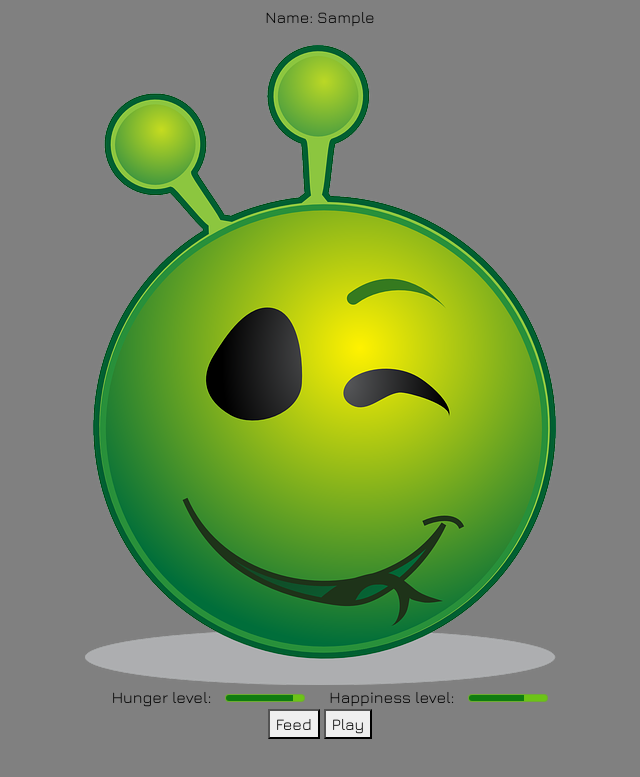
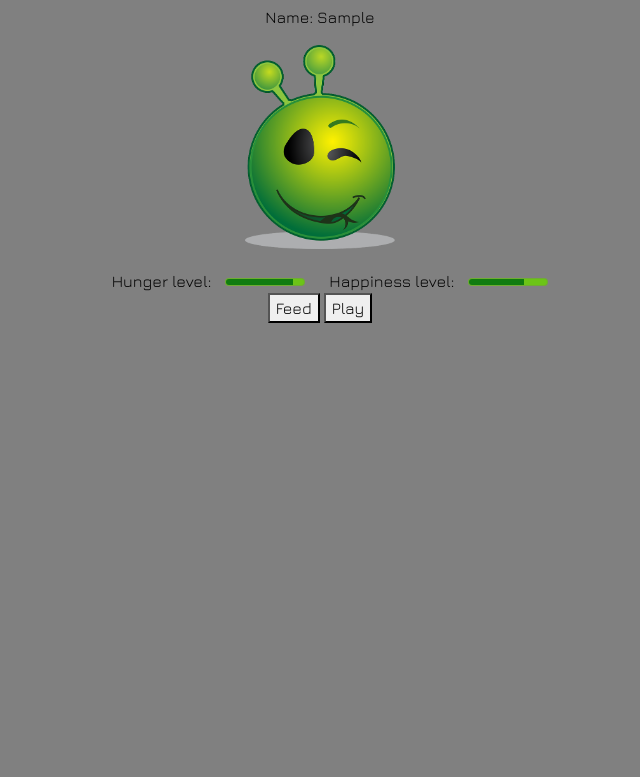
Before and after one commit to anthowest/project-1-aliengotchi, a plain HTML site: page index.html in a window 1280 px wide. Both pictures are taken after typing "Sample" into the empty fields and a click on the button "Start". Shown: the part 51-828 px from the top of the page, without its empty margins (320-960 px from the left). After the commit the page ends 800 px from the top, so only its background shows below. Drawn offline with nearby package versions, Linux system fonts and the light colour scheme.

Commit message:
Adjust alien body size

```diff
--- a/style.css
+++ b/style.css
@@ -26,6 +26,12 @@ h1 {
     grid-template-rows: 1fr 1fr;
     align-items: center;
     justify-content: center;
+}
+
+#alien-body {
+    height: auto;
+    width: 150px;
+    padding-bottom: 20px;
 }
 
 h3 {
```
